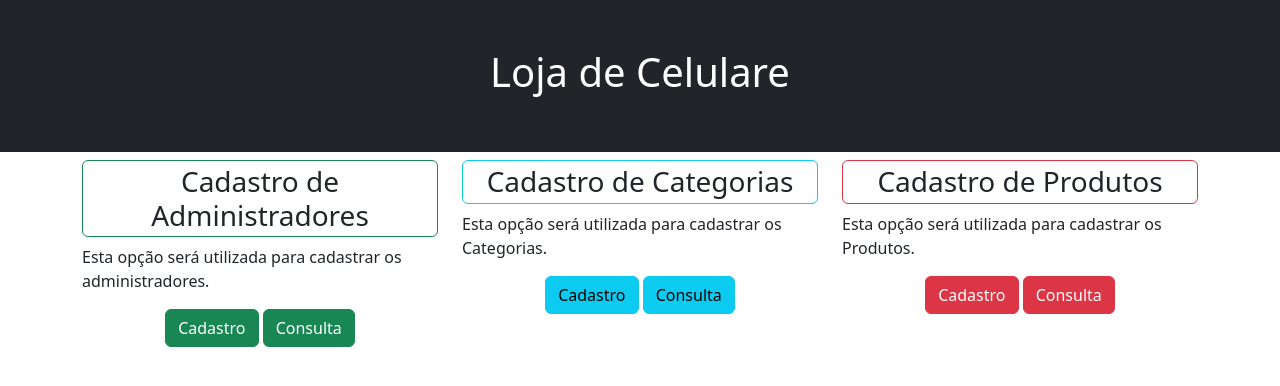
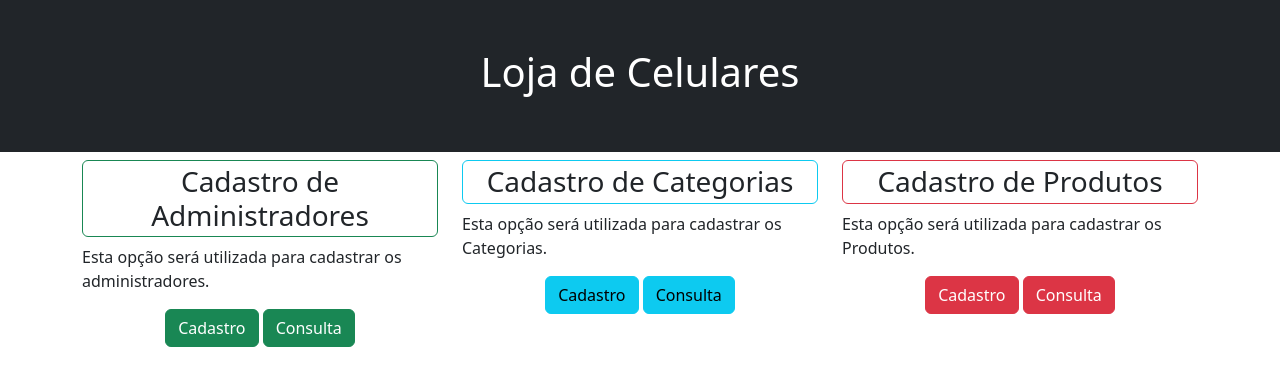
Before and after one commit to guilhermehsouza/ProjetoBS, a PHP site: page / in a window 1280 px wide. Shown: the top 386 px of the page. Run offline with PHP 8.4, Linux system fonts and the light colour scheme.

Commit message:
alterando as extensões

```diff
--- a/index.php
+++ b/index.php
@@ -23,7 +23,7 @@ This project will auto-refresh as you edit the HTML and CSS.
 
 <body>
     <div class="bg-dark text-white text-center p-5 mb-2">
-        <h1>Loja de Celulare</h1>
+        <h1>Loja de Celulares</h1>
     </div>
 
     <div class="container">
```
